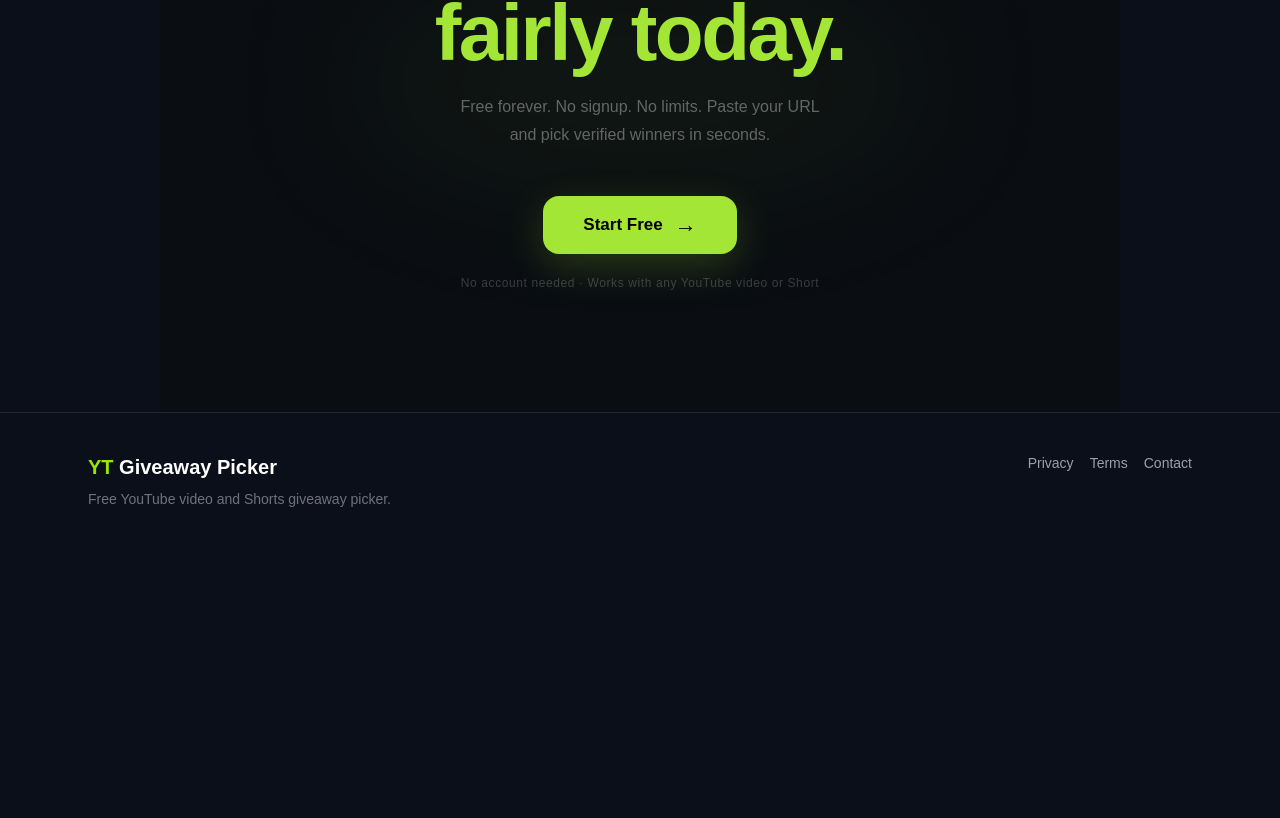
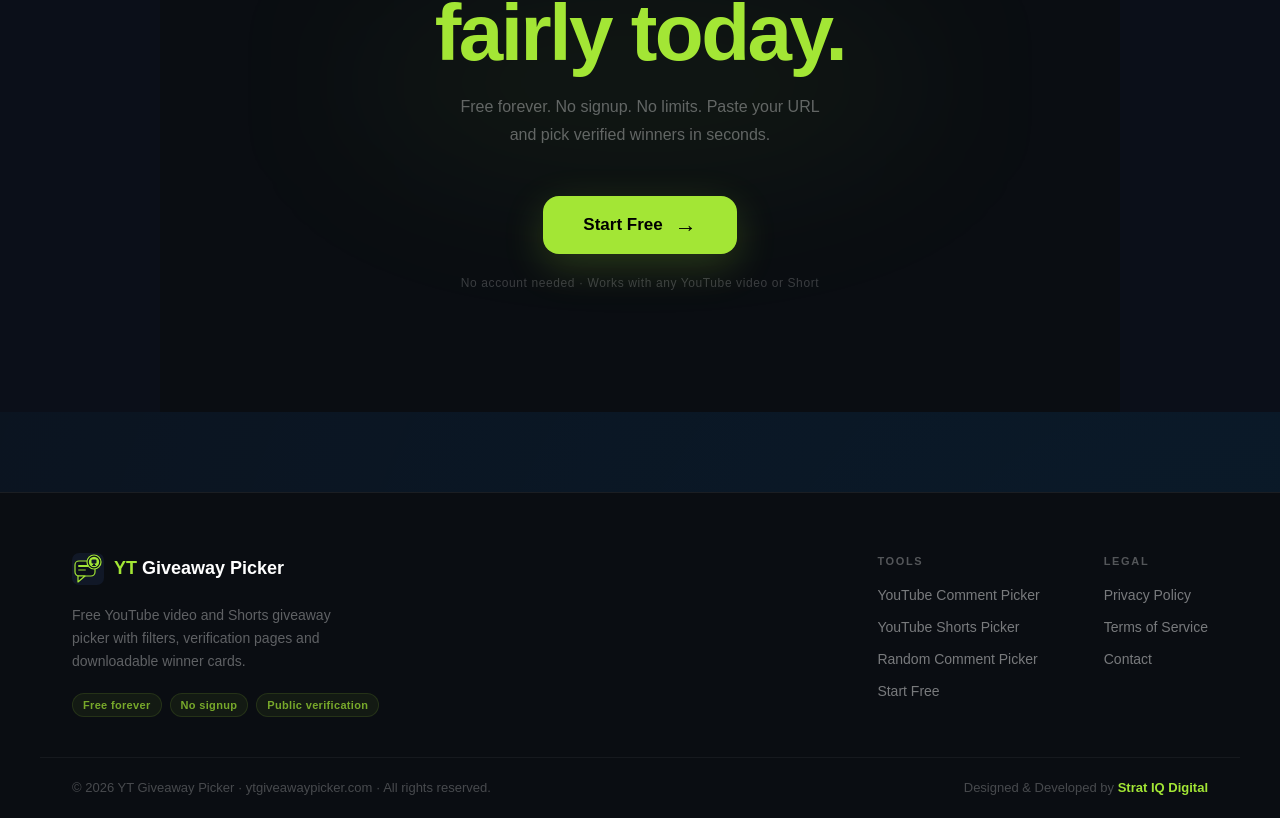
Before and after one commit to stratiqdigital-ca/yt-comment-picker, a Next.js app: page / in a window 1280 px wide. Shown: the part 6673-7491 px from the top of the page. Before the commit the page ends 7222 px from the top, so only its background shows below. Built offline with nearby package versions, Linux system fonts and the light colour scheme.

Commit message:
Update Footer Content

```diff
--- a/components/SiteFooter.tsx
+++ b/components/SiteFooter.tsx
@@ -1,31 +1,198 @@
 export default function SiteFooter() {
+  const year = new Date().getFullYear()
+
   return (
-    <footer className="border-t border-white/10 bg-[#0B0F19] text-white">
-      <div className="max-w-6xl mx-auto px-6 py-10 flex flex-col md:flex-row justify-between gap-6">
+    <footer
+      style={{
+        borderTop: '1px solid rgba(255,255,255,0.07)',
+        background: '#0a0d12',
+        color: '#fff',
+        marginTop: 80,
+      }}
+    >
+      {/* ── Main footer body ─────────────────────────────────────── */}
+      <div
+        style={{
+          maxWidth: 1200,
+          margin: '0 auto',
+          padding: '60px 32px 40px',
+          display: 'grid',
+          gridTemplateColumns: '1fr auto auto',
+          gap: '48px 64px',
+          alignItems: 'start',
+        }}
+        className="footer-grid"
+      >
+
+        {/* Brand column */}
         <div>
-          <p className="font-black text-xl">
-            <span className="text-lime-400">YT</span> Giveaway Picker
+          {/* Logo — icon + text matching SiteHeader */}
+          <a
+            href="/"
+            style={{
+              display: 'inline-flex',
+              alignItems: 'center',
+              gap: 10,
+              textDecoration: 'none',
+            }}
+          >
+            {/* Favicon SVG inline */}
+            <svg width="32" height="32" viewBox="0 0 32 32" fill="none" xmlns="http://www.w3.org/2000/svg">
+              <rect width="32" height="32" rx="7" fill="#111827"/>
+              <rect x="3" y="8" width="20" height="15" rx="4" fill="#0B0F19" stroke="#a3e635" strokeWidth="1.2"/>
+              <path d="M6 23 L6 29 L13 23 Z" fill="#0B0F19" stroke="#a3e635" strokeWidth="1.2" strokeLinejoin="round"/>
+              <rect x="6" y="12" width="11" height="2" rx="1" fill="#a3e635"/>
+              <rect x="6" y="16" width="8" height="2" rx="1" fill="#a3e635" opacity="0.45"/>
+              <circle cx="22" cy="9" r="7" fill="#0B0F19" stroke="#a3e635" strokeWidth="1.2"/>
+              <circle cx="22" cy="9" r="5.2" fill="#a3e635"/>
+              <rect x="19.5" y="6.5" width="5" height="4" rx="1" fill="#111827"/>
+              <rect x="21" y="10.5" width="2" height="1.5" rx="0.5" fill="#111827"/>
+              <rect x="20" y="12" width="4" height="1" rx="0.5" fill="#111827"/>
+            </svg>
+
+            <span style={{ fontWeight: 900, fontSize: 18, color: '#fff' }}>
+              <span style={{ color: '#a3e635' }}>YT</span> Giveaway Picker
+            </span>
+          </a>
+
+          <p style={{ color: 'rgba(255,255,255,0.35)', fontSize: 14, marginTop: 12, lineHeight: 1.65, maxWidth: 280 }}>
+            Free YouTube video and Shorts giveaway picker with filters,
+            verification pages and downloadable winner cards.
           </p>
 
-          <p className="text-zinc-500 mt-2 text-sm">
-            Free YouTube video and Shorts giveaway picker.
-          </p>
+          {/* Trust chips */}
+          <div style={{ display: 'flex', flexWrap: 'wrap', gap: 8, marginTop: 20 }}>
+            {['Free forever', 'No signup', 'Public verification'].map(t => (
+              <span
+                key={t}
+                style={{
+                  fontSize: 11,
+                  color: 'rgba(163,230,53,0.7)',
+                  background: 'rgba(163,230,53,0.06)',
+                  border: '1px solid rgba(163,230,53,0.12)',
+                  borderRadius: 20,
+                  padding: '3px 10px',
+                  fontWeight: 600,
+                  letterSpacing: '0.03em',
+                }}
+              >
+                {t}
+              </span>
+            ))}
+          </div>
         </div>
 
-        <div className="flex flex-wrap gap-4 text-sm text-zinc-400">
-          <a href="/privacy-policy" className="hover:text-white">
-            Privacy
+        {/* Tool links */}
+        <div>
+          <p style={{ fontSize: 11, fontWeight: 700, letterSpacing: '0.15em', textTransform: 'uppercase', color: 'rgba(255,255,255,0.3)', marginBottom: 16 }}>
+            Tools
+          </p>
+          <div style={{ display: 'flex', flexDirection: 'column', gap: 11 }}>
+            {[
+              { label: 'YouTube Comment Picker', href: '/youtube-comment-picker' },
+              { label: 'YouTube Shorts Picker',  href: '/youtube-shorts-giveaway-picker' },
+              { label: 'Random Comment Picker',  href: '/random-youtube-comment-picker' },
+              { label: 'Start Free',             href: '/#tool' },
+            ].map(link => (
+              <a
+                key={link.href}
+                href={link.href}
+                style={{
+                  fontSize: 14,
+                  color: 'rgba(255,255,255,0.45)',
+                  textDecoration: 'none',
+                  transition: 'color 0.2s',
+                }}
+                onMouseEnter={e => (e.currentTarget.style.color = '#fff')}
+                onMouseLeave={e => (e.currentTarget.style.color = 'rgba(255,255,255,0.45)')}
+              >
+                {link.label}
+              </a>
+            ))}
+          </div>
+        </div>
+
+        {/* Legal links */}
+        <div>
+          <p style={{ fontSize: 11, fontWeight: 700, letterSpacing: '0.15em', textTransform: 'uppercase', color: 'rgba(255,255,255,0.3)', marginBottom: 16 }}>
+            Legal
+          </p>
+          <div style={{ display: 'flex', flexDirection: 'column', gap: 11 }}>
+            {[
+              { label: 'Privacy Policy', href: '/privacy-policy' },
+              { label: 'Terms of Service', href: '/terms' },
+              { label: 'Contact',         href: '/contact' },
+            ].map(link => (
+              <a
+                key={link.href}
+                href={link.href}
+                style={{
+                  fontSize: 14,
+                  color: 'rgba(255,255,255,0.45)',
+                  textDecoration: 'none',
+                  transition: 'color 0.2s',
+                }}
+                onMouseEnter={e => (e.currentTarget.style.color = '#fff')}
+                onMouseLeave={e => (e.currentTarget.style.color = 'rgba(255,255,255,0.45)')}
+              >
+                {link.label}
+              </a>
+            ))}
+          </div>
+        </div>
+
+      </div>
+
+      {/* ── Bottom bar ───────────────────────────────────────────── */}
+      <div
+        style={{
+          borderTop: '1px solid rgba(255,255,255,0.05)',
+          maxWidth: 1200,
+          margin: '0 auto',
+          padding: '20px 32px',
+          display: 'flex',
+          flexWrap: 'wrap',
+          alignItems: 'center',
+          justifyContent: 'space-between',
+          gap: 12,
+        }}
+      >
+        {/* Copyright */}
+        <p style={{ fontSize: 13, color: 'rgba(255,255,255,0.25)', margin: 0 }}>
+          © {year} YT Giveaway Picker · ytgiveawaypicker.com · All rights reserved.
+        </p>
+
+        {/* Credit */}
+        <p style={{ fontSize: 13, color: 'rgba(255,255,255,0.25)', margin: 0 }}>
+          Designed & Developed by{' '}
+          <a
+            href="https://stratiqdigital.com"
+            target="_blank"
+            rel="dofollow"
+            style={{
+              color: '#a3e635',
+              textDecoration: 'none',
+              fontWeight: 700,
+              transition: 'opacity 0.2s',
+            }}
+            onMouseEnter={e => (e.currentTarget.style.opacity = '0.75')}
+            onMouseLeave={e => (e.currentTarget.style.opacity = '1')}
+          >
+            Strat IQ Digital
           </a>
+        </p>
+      </div>
 
-          <a href="/terms" className="hover:text-white">
-            Terms
-          </a>
+      {/* ── Mobile responsive styles ─────────────────────────────── */}
+      <style>{`
+        @media (max-width: 768px) {
+          .footer-grid {
+            grid-template-columns: 1fr !important;
+            gap: 36px !important;
+          }
+        }
+      `}</style>
 
-          <a href="/contact" className="hover:text-white">
-            Contact
-          </a>
-        </div>
-      </div>
     </footer>
-  );
+  )
 }
```
